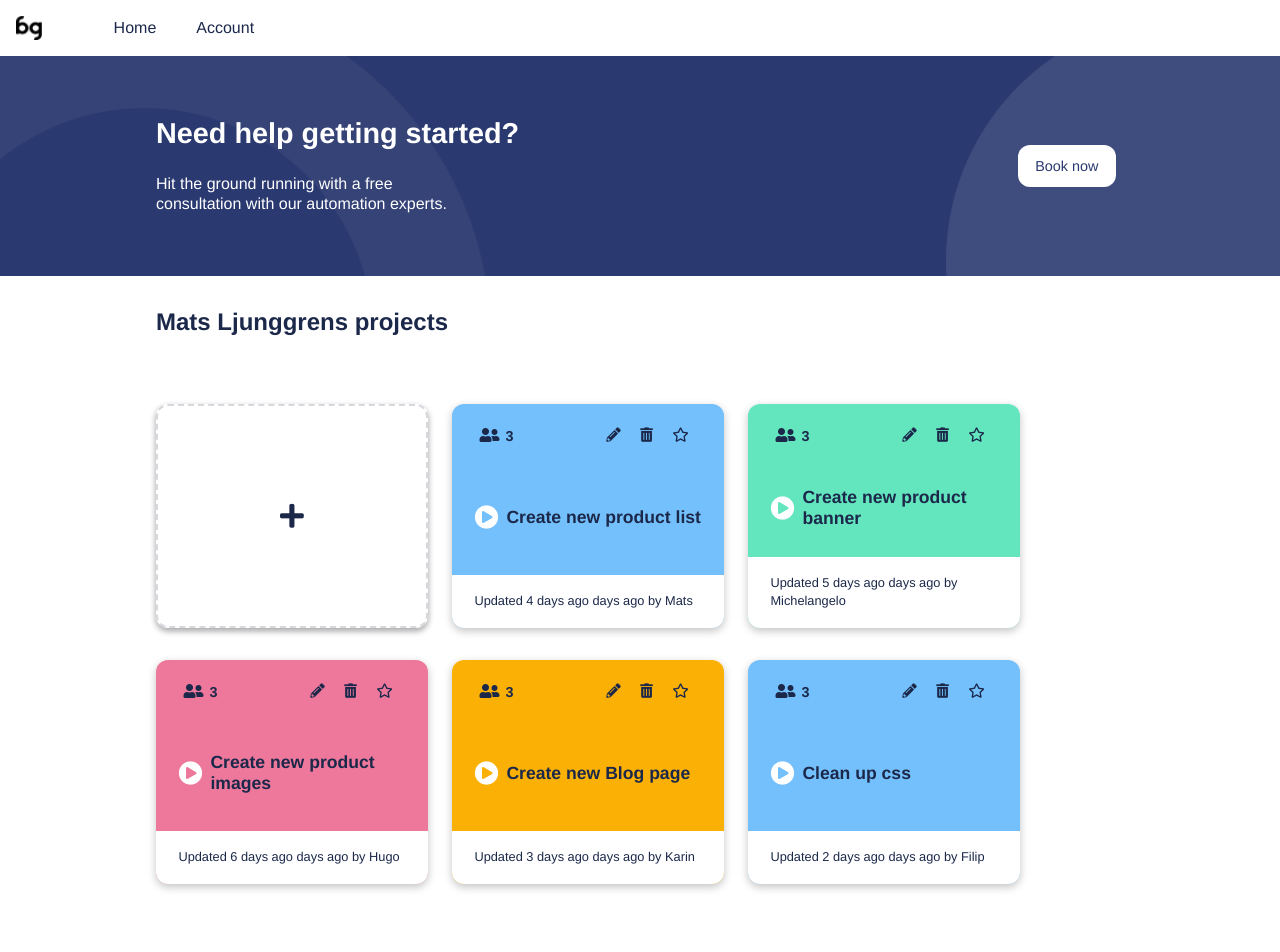
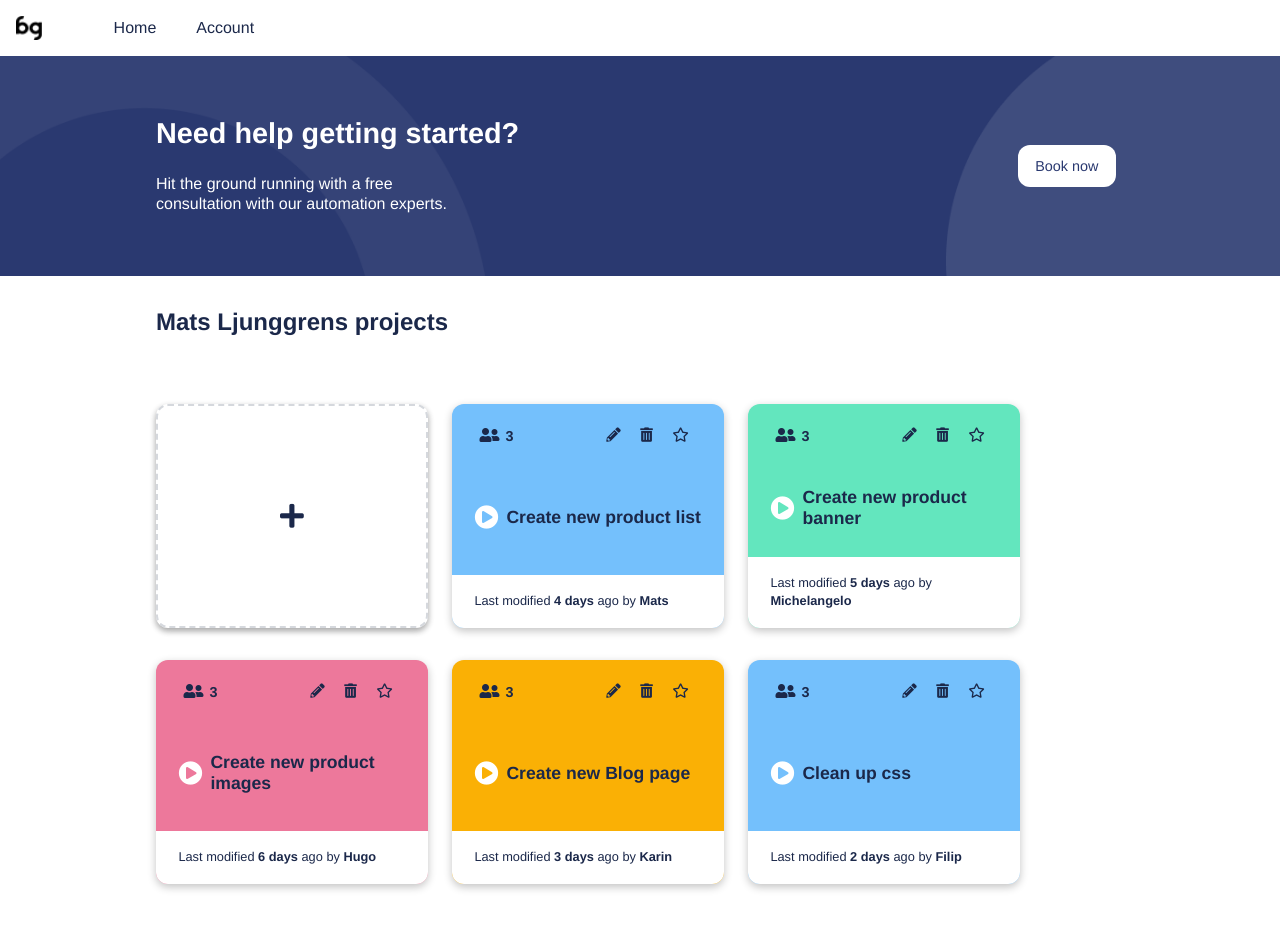
Before and after one commit to karinlj/boozang-manager-demo-22, a Vue app: page / in a window 1280 px wide. Shown: the top 952 px of the page. Built offline with nearby package versions, Linux system fonts and the light colour scheme; data requests are answered from the project's data file.

Commit message:
project updated style

```diff
--- a/data/db.json
+++ b/data/db.json
@@ -5,7 +5,7 @@
       "title": "Create new product list",
       "details": "lorem ipsum dolor",
       "complete": true,
-      "updated": "4 days ago",
+      "updated": "4",
       "by": "Mats"
     },
     {
@@ -13,7 +13,7 @@
       "title": "Create new product banner",
       "details": "lorem ipsum dolor",
       "complete": true,
-      "updated": "5 days ago",
+      "updated": "5",
       "by": "Michelangelo"
     },
     {
@@ -21,7 +21,7 @@
       "title": "Create new product images",
       "details": "lorem ipsum dolor",
       "complete": false,
-      "updated": "6 days ago",
+      "updated": "6",
       "by": "Hugo"
     },
     {
@@ -29,7 +29,7 @@
       "details": "Lorem ipsum\n",
       "complete": false,
       "id": 5,
-      "updated": "3 days ago",
+      "updated": "3",
       "by": "Karin"
     },
     {
@@ -37,7 +37,7 @@
       "details": "Lorem ipsum\n",
       "complete": false,
       "id": 6,
-      "updated": "2 days ago",
+      "updated": "2",
       "by": "Filip"
     }
   ]
--- a/src/components/SingleProject.vue
+++ b/src/components/SingleProject.vue
@@ -67,8 +67,9 @@
       <ul class="props">
         <li>
           <p>
-            Updated {{ project.updated }} days ago by
-            {{ project.by }}
+            Last modified <strong>{{ project.updated }}</strong>
+            <strong> days</strong> ago by
+            <strong>{{ project.by }}</strong>
           </p>
         </li>
       </ul>
```
